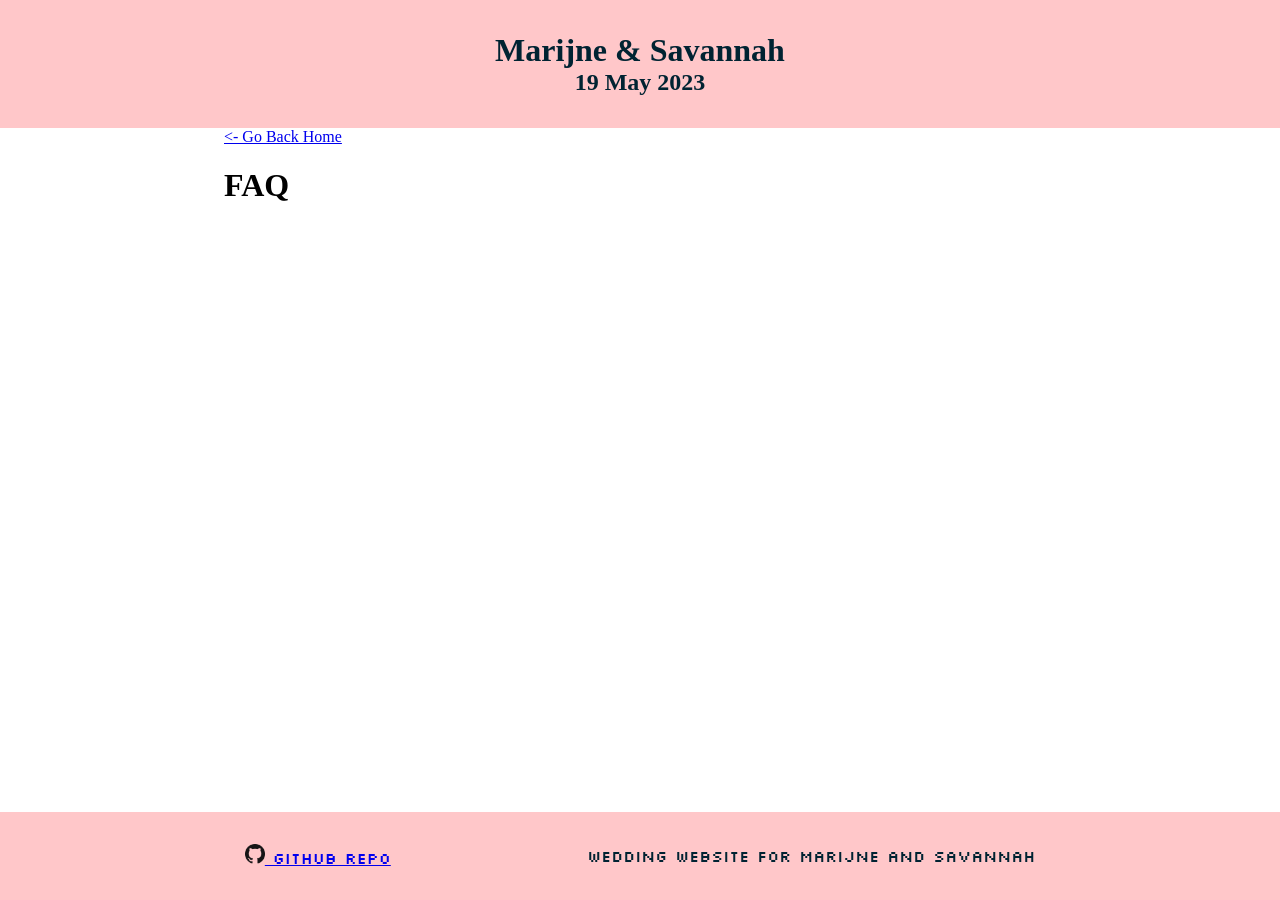
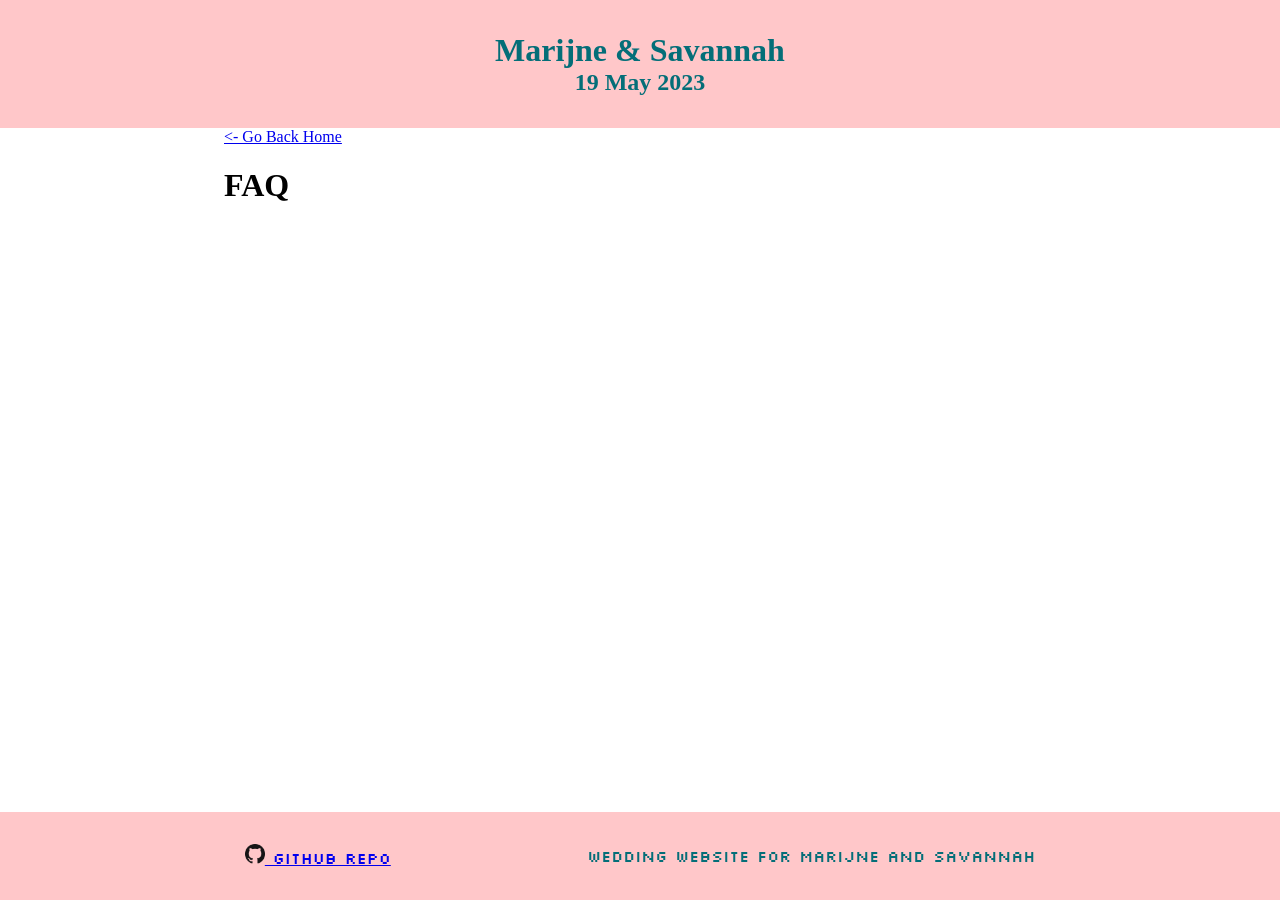
Before and after one commit to schijns-fischer-wedding/schijns-fischer-wedding.github.io, a Jekyll site: the page built from pages/faq.md, in a window 1280 px wide. Built offline with Jekyll 4.4.1, drawn with Linux system fonts in a browser that asks for light colours; some web fonts are replaced.

Commit message:
updated styling

```diff
--- a/css/_index.scss
+++ b/css/_index.scss
@@ -28,8 +28,9 @@
   justify-content: space-around;
 
   a.option {
-    font-family: 'Zen Tokyo Zoo', cursive;
-    font-size: 46px;
+    // font-family: 'Zen Tokyo Zoo', cursive;
+    font-family: 'Aboreto', cursive;
+    font-size: 36px;
     color: #069AA8;
     text-decoration: none;
 
@@ -39,7 +40,7 @@
     }
   }
   a.option:hover {
-    color: #DA2A47;
+    color: rgba(218, 42, 71, 0.6);
     background-color: #069aa8;
   }
 }
--- a/css/main.scss
+++ b/css/main.scss
@@ -5,7 +5,6 @@
 
 @import url('https://fonts.googleapis.com/css2?family=Aboreto&display=swap');
 @import url('https://fonts.googleapis.com/css2?family=Silkscreen&display=swap');
-@import url('https://fonts.googleapis.com/css2?family=Zen+Tokyo+Zoo&display=swap');
 
 html, body {
   height: 100%;
@@ -38,7 +37,7 @@
 
 .header, .footer {
   background-color: #FFC7C9;
-  color: #002332;
+  color: #046E78;
   padding: 2rem;
 }
 
```
Also changed, not shown: index.html (+5 -5 lines).
